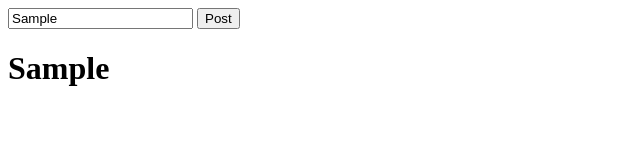
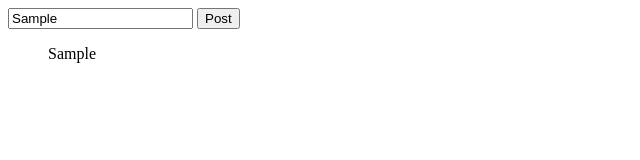
Before and after one commit to stevengo497/Microblog, a plain HTML site: page index.html in a window 1280 px wide. Both pictures are taken after typing "Sample" into the empty fields and a click on the button "Post". Shown: the whole page, without its empty margins (0-640 px from the left). Drawn offline with Linux system fonts and the light colour scheme.

Commit message:
bullet points removed and CSS linked

```diff
--- a/app.js
+++ b/app.js
@@ -11,9 +11,10 @@ const blogPage = document.getElementById("blogForm");
 		// this allowed the values inputed in the box to be recognized
 		console.log(newPost);
 // now lets add the inputed value into the HTML page so the user can see
-	let savedPost = document.getElementById('awesomePost')
-	awesomePost.innerHTML += newPost
+	let savedPost = document.getElementById('individualPost')
+	savedPost = " " + newPost + " ";
+	individualPost.innerHTML += savedPost
 
 	})
 
-// now lets add the inputed value into the HTML page so the user can see
+//text are showing in line - need to show as box
--- a/index.html
+++ b/index.html
@@ -2,13 +2,16 @@
 <html>
 <head>
 	<title>Microblog</title>
+	<link rel="stylesheet" type="text/css" href="style.css">
 </head>
 <body>
 	<form id="blogForm">
 		<input type="text" name="" id="inputBox">
 		<button type="submit" id="buttonPost">Post</button>
 	</form>
-<h1 id="awesomePost"></h1>
+<ul id="awesomePost">
+	<li id="individualPost"></li>
+</u1>
 
 <script type="text/javascript" src="app.js"></script>
 </body>
--- a/style.css
+++ b/style.css
@@ -0,0 +1,3 @@
+ul {
+	list-style-type: none;
+}
```
